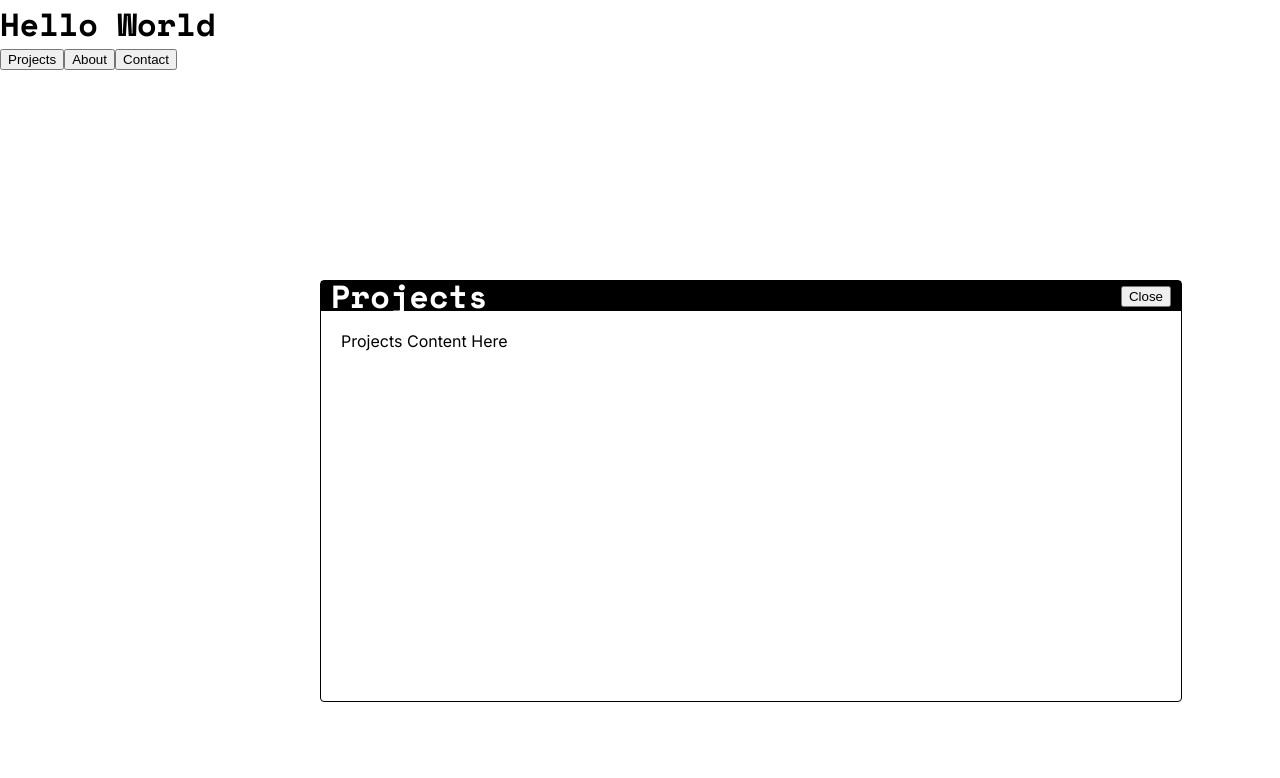
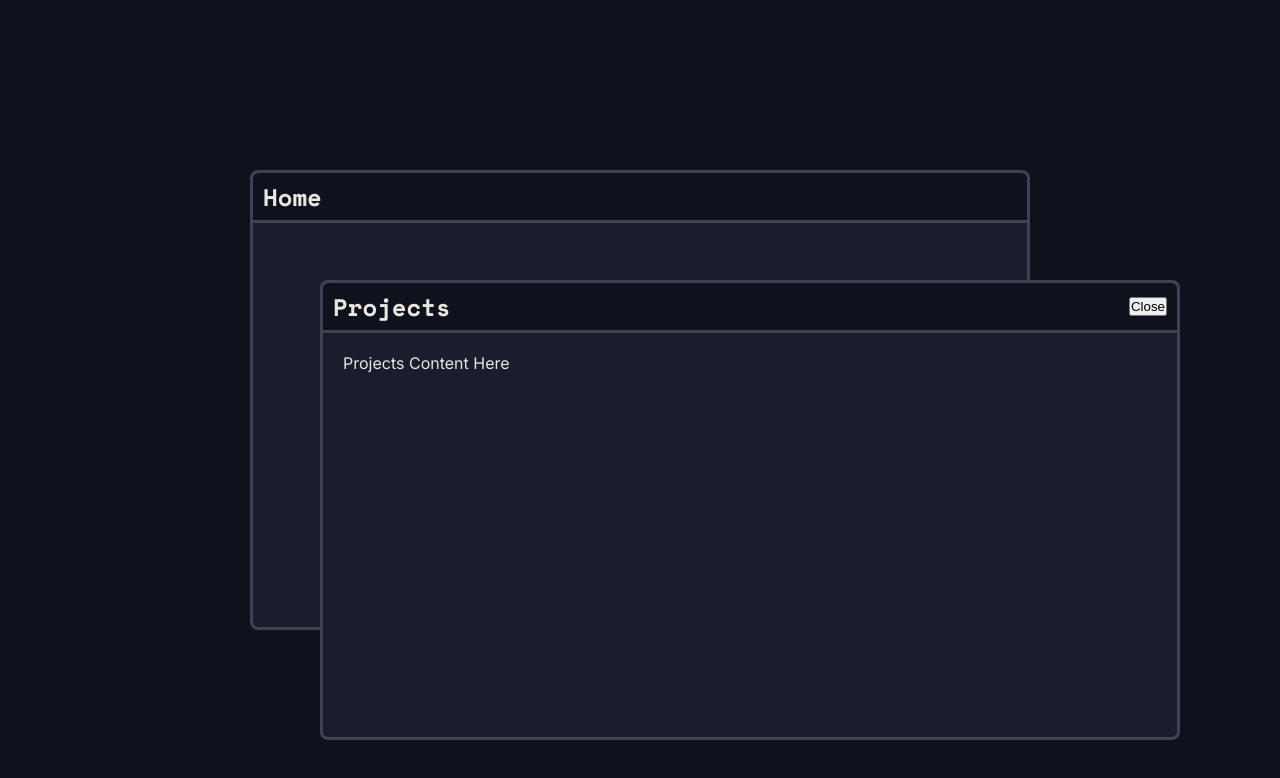
Before and after one commit to TapJc/briansida-portfolio, a React (Vite) app: page / in a window 1280 px wide. Both pictures are taken after a click on the button "Projects". Shown: the top 778 px of the page. Built offline with nearby package versions, Linux system fonts and the light colour scheme.

Commit message:
Improved styling for App page and Panel component

```diff
--- a/src/App.tsx
+++ b/src/App.tsx
@@ -32,30 +32,45 @@ function App() {
 
   return (
     <div className={styles.desktop}>
-      <div className={styles.homePanel}>
-        <h1>Hello World</h1>
-        <nav>
-          <button onClick={() => togglePane("projects")}>Projects</button>
-          <button onClick={() => togglePane("about")}>About</button>
-          <button onClick={() => togglePane("contact")}>Contact</button>
-        </nav>
+
+      <div className={styles.intro}>
+
+        <div className={styles.introTitleBar}>
+          <span>Home</span>
+        </div>
+
+        <div className={styles.introContent}>
+
+          <div className={styles.nameGroup}>
+            <span className={styles.name}>Hello, <span style={{color: "var(--color-accent)", fontWeight: "bold"}}>I'm Brian</span></span>
+            <p className={styles.tagline}>fullstack developer <span style={{color:"var(--color-accent)", fontWeight:"bold"}}>·</span> cs graduate <span style={{color:"var(--color-accent)", fontWeight:"bold"}}>·</span> introvert</p>
+          </div>
+
+          <nav className={styles.nav}>
+            <button onClick={() => togglePane("projects")}>Projects</button>
+            <button onClick={() => togglePane("about")}>About</button>
+            <button onClick={() => togglePane("contact")}>Contact</button>
+          </nav>
+
+        </div>
+
       </div>
 
         {/* Conditionally render each window if its name is in openPane */}
         {openPane.includes("projects") &&
-          <Panel title="Projects" initialX={(openPane.indexOf("projects") * 30) + basePositionX} initialY={(openPane.indexOf("projects") * 30) + basePositionY} maxWidth="860px" zIndex={zIndexRecord["projects"]} onRaise={() => raiseZIndex("projects")} onClose={() => togglePane("projects")}>
+          <Panel title="Projects" initialX={(openPane.indexOf("projects") * 50) + basePositionX} initialY={(openPane.indexOf("projects") * 30) + basePositionY} maxWidth="860px" zIndex={zIndexRecord["projects"]} onRaise={() => raiseZIndex("projects")} onClose={() => togglePane("projects")}>
             <p>Projects Content Here</p>
           </Panel>
         }
 
         {openPane.includes("about") &&
-          <Panel title="About" initialX={(openPane.indexOf("about") * 30) + basePositionX} initialY={(openPane.indexOf("about") * 30) + basePositionY} zIndex={zIndexRecord["about"]} onRaise={() => raiseZIndex("about")} onClose={() => togglePane("about")}>
+          <Panel title="About" initialX={(openPane.indexOf("about") * 50) + basePositionX} initialY={(openPane.indexOf("about") * 30) + basePositionY} zIndex={zIndexRecord["about"]} onRaise={() => raiseZIndex("about")} onClose={() => togglePane("about")}>
             <p>About Content Here</p>
           </Panel>
         }
 
         {openPane.includes("contact") &&
-          <Panel title="Contact" initialX={(openPane.indexOf("contact") * 30) + basePositionX} initialY={(openPane.indexOf("contact") * 30) + basePositionY} maxWidth="580px" maxHeight="600px" zIndex={zIndexRecord["contact"]} onRaise={() => {raiseZIndex("contact")}} onClose={() => togglePane("contact")}>
+          <Panel title="Contact" initialX={(openPane.indexOf("contact") * 50) + basePositionX} initialY={(openPane.indexOf("contact") * 30) + basePositionY} maxWidth="580px" maxHeight="600px" zIndex={zIndexRecord["contact"]} onRaise={() => {raiseZIndex("contact")}} onClose={() => togglePane("contact")}>
             <p>Contact Content Here</p>
           </Panel>
         }
--- a/src/components/Panel.tsx
+++ b/src/components/Panel.tsx
@@ -88,7 +88,7 @@ function Panel({title, initialX, initialY, maxWidth, maxHeight, zIndex, onClose,
     return (
       <div style={ {maxWidth: maxWidth, maxHeight: maxHeight, top:`${position.y}px`, left:`${position.x}px`, zIndex: zIndex} } className={styles.panel} onMouseDown={onRaise}>
         <div ref={titleBarRef} className={styles.titleBar} onMouseDown={handleMouseDown}>
-          <h1>{title}</h1>
+          <span>{title}</span>
           <button onClick={onClose}>Close</button>
         </div>
         <div className={styles.content}>{children}</div>
--- a/src/styles/App.module.css
+++ b/src/styles/App.module.css
@@ -17,9 +17,10 @@
   width: 90%;
   max-width: 780px;
   height: 70vh;
-  max-height: 420px;
+  max-height: 460px;
 
-  background-color: gray;
+  background-color: var(--color-surface);
+  border: 3px solid var(--color-border);
   border-radius: 8px;
 }
 
@@ -32,27 +33,37 @@
   padding: 40px 20px;
 }
 
+.nameGroup {
+  display: flex;
+  flex-direction: column;
+  align-items: center;
+
+  row-gap: 8px;
+}
+
 .introTitleBar {
-  background-color: black;
-  color: white;
+  display: flex;
+  align-items: center;
 
-  font-size: 2rem;
+  font-family: var(--font-heading);
+  font-size: 1.5rem;
   font-weight: bold;
 
-  height: 30px;
+  height: 50px;
   padding: 0 10px;
+  background-color: var(--color-background);
+
+  border-bottom: 3px solid var(--color-border);
   border-top-left-radius: 8px;
   border-top-right-radius: 8px;
 }
 
 .name {
-  text-align: center;
-  font-weight: bold;
+  font-size: 4.5rem;
 }
 
 .tagline {
-  text-align: center;
-  font-size: large;
+  font-size: 1.5rem;
 }
 
 .nav {
--- a/src/styles/Panel.module.css
+++ b/src/styles/Panel.module.css
@@ -6,23 +6,30 @@
   width: 90%;
   max-width: 780px;
   height: 70vh;
-  max-height: 420px;
+  max-height: 460px;
 
   user-select: none;
-  background-color: white;
-  border: 1.5px solid black;
-  border-radius: 4px;
+  background-color: var(--color-surface);
+  border: 3px solid var(--color-border);
+  border-radius: 8px;
 }
 
 .titleBar {
-  height: 30px;
-  background-color: black;
-  color: white;
-
   display: flex;
   align-items: center;
   justify-content: space-between;
+
+  font-family: var(--font-heading);
+  font-size: 1.5rem;
+  font-weight: bold;
+
+  height: 50px;
   padding: 0 10px;
+  background-color: var(--color-background);
+
+  border-bottom: 3px solid var(--color-border);
+  border-top-left-radius: 8px;
+  border-top-right-radius: 8px;
 }
 
 .content {
--- a/src/styles/index.css
+++ b/src/styles/index.css
@@ -1,11 +1,11 @@
 /* Default theme variables — dark mode is the default */
 :root {
-  --color-background: #0f1117;  /* Main page background — deep dark navy */
+  --color-background: rgb(13, 18, 28);  /* Main page background — deep dark navy */
   --color-surface: #1a1d2e;     /* Panel and card backgrounds — slightly lighter than background */
   --color-text: #e8e6df;        /* Primary text — warm off-white, easy on the eyes */
   --color-text-muted: #8a8780;  /* Secondary text — dimmer for less important info */
   --color-accent: #e8a87c;      /* Accent color — warm amber for highlights and buttons */
-  --color-border: #2a2d3e;      /* Subtle borders between elements */
+  --color-border: #3f4253;      /* Subtle borders between elements */
   --font-body: "Inter", sans-serif;
   --font-heading: "Space Mono", monospace;
 }
@@ -20,13 +20,16 @@
   --color-border: #d4d4cc;      /* Subtle warm gray borders */
 }
 
-h1, h2, h3, p, body {
-  margin: 0;
-  padding: 0;
+* {
+  margin: 0;                /* Remove default browser margins from all elements */
+  padding: 0;               /* Remove default browser padding from all elements */
+  box-sizing: border-box;   /* Include padding and border in element's total width and height */
 }
 
-body, p {
+body {
   font-family: var(--font-body);
+  background-color: var(--color-background);
+  color: var(--color-text);
 }
 
 h1, h2, h3 {
```
